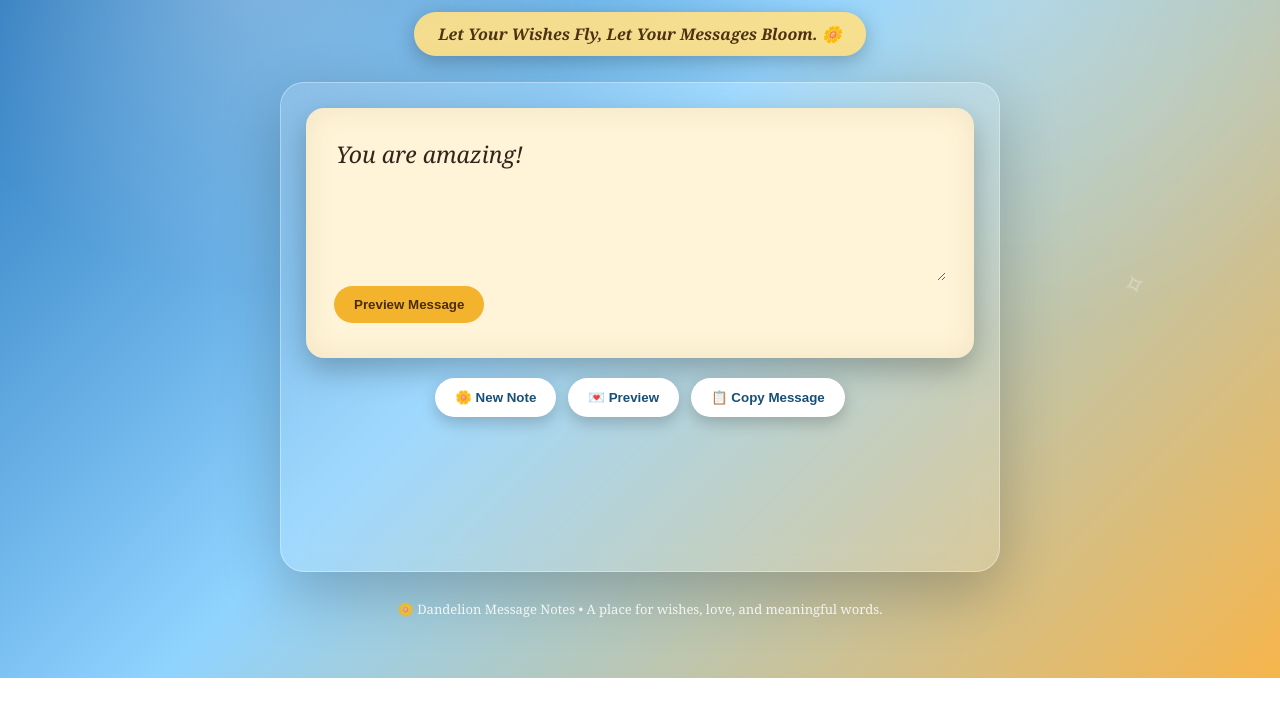
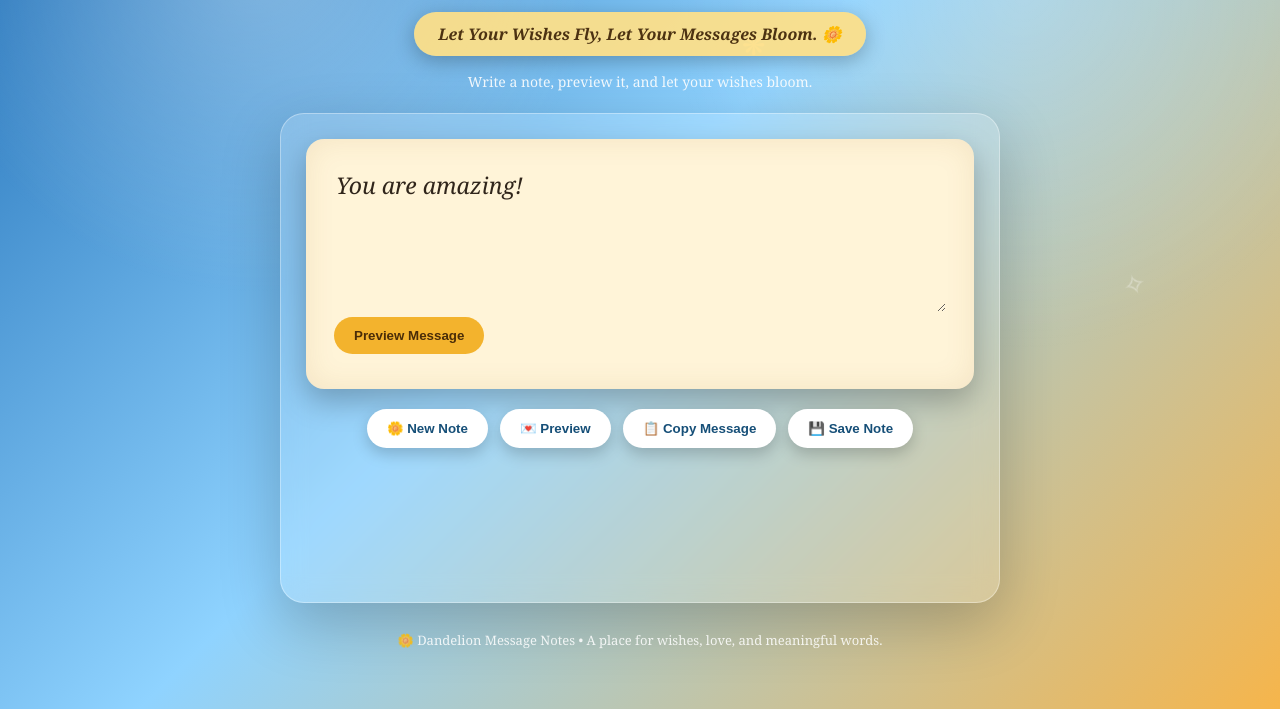
Before and after one commit to philipasuncion6-tech/DANDELION-MESSAGE-NOTES, a plain HTML site: page index.html in a window 1280 px wide. Shown: the part 205-914 px from the top of the page. Before the commit the page ends 883 px from the top, so only its background shows below. Drawn offline with Linux system fonts and the light colour scheme.

Commit message:
Enhance Dandelion message preview experience

```diff
--- a/index.html
+++ b/index.html
@@ -4,13 +4,13 @@
 <meta charset="utf-8">
 <meta name="viewport" content="width=device-width,initial-scale=1">
 <title>Dandelion Message Notes</title>
-<meta name="description" content="Let Your Wishes Fly, Let Your Messages Bloom.">
+<meta name="description" content="Create heartfelt dandelion-inspired notes, wishes, and messages.">
 <style>
 *{box-sizing:border-box}body{margin:0;font-family:Georgia,serif;min-height:100vh;overflow-x:hidden;color:#fff;background:linear-gradient(135deg,#1767b1,#8fd3ff 48%,#f6b54b);position:relative}
 body:before{content:"";position:fixed;inset:0;background:radial-gradient(circle at 20% 20%,rgba(255,255,255,.3),transparent 28%),radial-gradient(circle at 80% 25%,rgba(255,255,255,.18),transparent 30%);pointer-events:none}
-.seed{position:fixed;font-size:28px;opacity:.7;animation:float 8s linear infinite;pointer-events:none}.s1{left:8%;top:15%}.s2{left:70%;top:12%;animation-delay:2s}.s3{left:48%;top:45%;animation-delay:4s}.s4{left:85%;top:62%;animation-delay:1s}
+.seed{position:fixed;font-size:28px;opacity:.7;animation:float 8s linear infinite;pointer-events:none}.s1{left:8%;top:15%}.s2{left:70%;top:12%;animation-delay:2s}.s3{left:48%;top:45%;animation-delay:4s}.s4{left:85%;top:62%;animation-delay:1s}.s5{left:28%;top:70%;animation-delay:3s}.s6{left:58%;top:25%;animation-delay:5s}
 @keyframes float{0%{transform:translate3d(0,30px,0) rotate(0)}50%{transform:translate3d(35px,-25px,0) rotate(160deg)}100%{transform:translate3d(-15px,-90px,0) rotate(320deg);opacity:0}}
-.wrap{max-width:960px;margin:auto;padding:34px 18px 60px;position:relative}.hero{text-align:center}.hero h1{font-size:clamp(38px,9vw,78px);margin:5px 0 0;color:#ffd75a;text-shadow:0 3px 0 #8a4e08,0 0 25px rgba(255,255,255,.35);font-style:italic}.hero h2{margin:0;font-size:clamp(22px,5vw,42px);letter-spacing:2px;text-shadow:0 2px 5px #173b5d}.tag{display:inline-block;margin:15px auto 26px;padding:11px 24px;border-radius:30px;background:rgba(255,224,135,.92);color:#4c3212;font-weight:bold;font-style:italic;box-shadow:0 5px 20px rgba(0,0,0,.25)}
+.wrap{max-width:960px;margin:auto;padding:34px 18px 60px;position:relative}.hero{text-align:center}.hero h1{font-size:clamp(38px,9vw,78px);margin:5px 0 0;color:#ffd75a;text-shadow:0 3px 0 #8a4e08,0 0 25px rgba(255,255,255,.35);font-style:italic}.hero h2{margin:0;font-size:clamp(22px,5vw,42px);letter-spacing:2px;text-shadow:0 2px 5px #173b5d}.hint{font-size:14px;opacity:.9;margin:-10px 0 22px}.tag{display:inline-block;margin:15px auto 26px;padding:11px 24px;border-radius:30px;background:rgba(255,224,135,.92);color:#4c3212;font-weight:bold;font-style:italic;box-shadow:0 5px 20px rgba(0,0,0,.25)}
 .card{max-width:720px;margin:0 auto;padding:25px;border-radius:24px;background:rgba(255,255,255,.15);border:1px solid rgba(255,255,255,.35);backdrop-filter:blur(12px);box-shadow:0 20px 60px rgba(0,0,0,.22)}
 .paper{background:#fff4d8;color:#30251b;border-radius:18px;padding:28px;min-height:250px;box-shadow:inset 0 0 30px rgba(133,84,20,.1),0 12px 30px rgba(0,0,0,.25)}
 textarea{width:100%;min-height:145px;border:0;outline:0;resize:vertical;background:transparent;color:#30251b;font:italic 23px/1.45 Georgia,serif}.paper button{background:#f3b32d;border:0;border-radius:22px;padding:11px 20px;font-weight:bold;color:#4a2d08;cursor:pointer}
@@ -21,11 +21,11 @@ footer{text-align:center;margin-top:28px;font-size:13px;opacity:.85}
 </style>
 </head>
 <body>
-<div class="seed s1">❋</div><div class="seed s2">✧</div><div class="seed s3">❋</div><div class="seed s4">✧</div>
+<div class="seed s1">❋</div><div class="seed s2">✧</div><div class="seed s3">❋</div><div class="seed s4">✧</div><div class="seed s5">✦</div><div class="seed s6">❋</div>
 <main class="wrap">
 <section class="hero">
 <h1>Dandelion</h1><h2>MESSAGE NOTES</h2>
-<div class="tag">Let Your Wishes Fly, Let Your Messages Bloom. 🌼</div>
+<div class="tag">Let Your Wishes Fly, Let Your Messages Bloom. 🌼</div><div class="hint">Write a note, preview it, and let your wishes bloom.</div>
 </section>
 <section class="card">
 <div class="paper">
@@ -35,7 +35,7 @@ footer{text-align:center;margin-top:28px;font-size:13px;opacity:.85}
 <div class="actions">
 <button onclick="newNote()">🌼 New Note</button>
 <button onclick="showPreview()">💌 Preview</button>
-<button onclick="copyNote()">📋 Copy Message</button>
+<button onclick="copyNote()">📋 Copy Message</button><button onclick="downloadNote()">💾 Save Note</button>
 </div>
 <div id="signature" class="signature">
 <div class="author">Author :</div>
@@ -49,6 +49,7 @@ footer{text-align:center;margin-top:28px;font-size:13px;opacity:.85}
 function showPreview(){document.getElementById('signature').classList.remove('show');void document.getElementById('signature').offsetWidth;document.getElementById('signature').classList.add('show')}
 function newNote(){document.getElementById('msg').value='';document.getElementById('signature').classList.remove('show');document.getElementById('msg').focus()}
 async function copyNote(){try{await navigator.clipboard.writeText(document.getElementById('msg').value);alert('Message copied!')}catch(e){alert('Copy is not available in this browser.')}}
+function downloadNote(){const text=document.getElementById('msg').value.trim();if(!text){alert('Write a message first.');return}const blob=new Blob([text],{type:'text/plain'});const a=document.createElement('a');a.href=URL.createObjectURL(blob);a.download='dandelion-message-note.txt';a.click();URL.revokeObjectURL(a.href)}
 </script>
 </body>
 </html>
```
